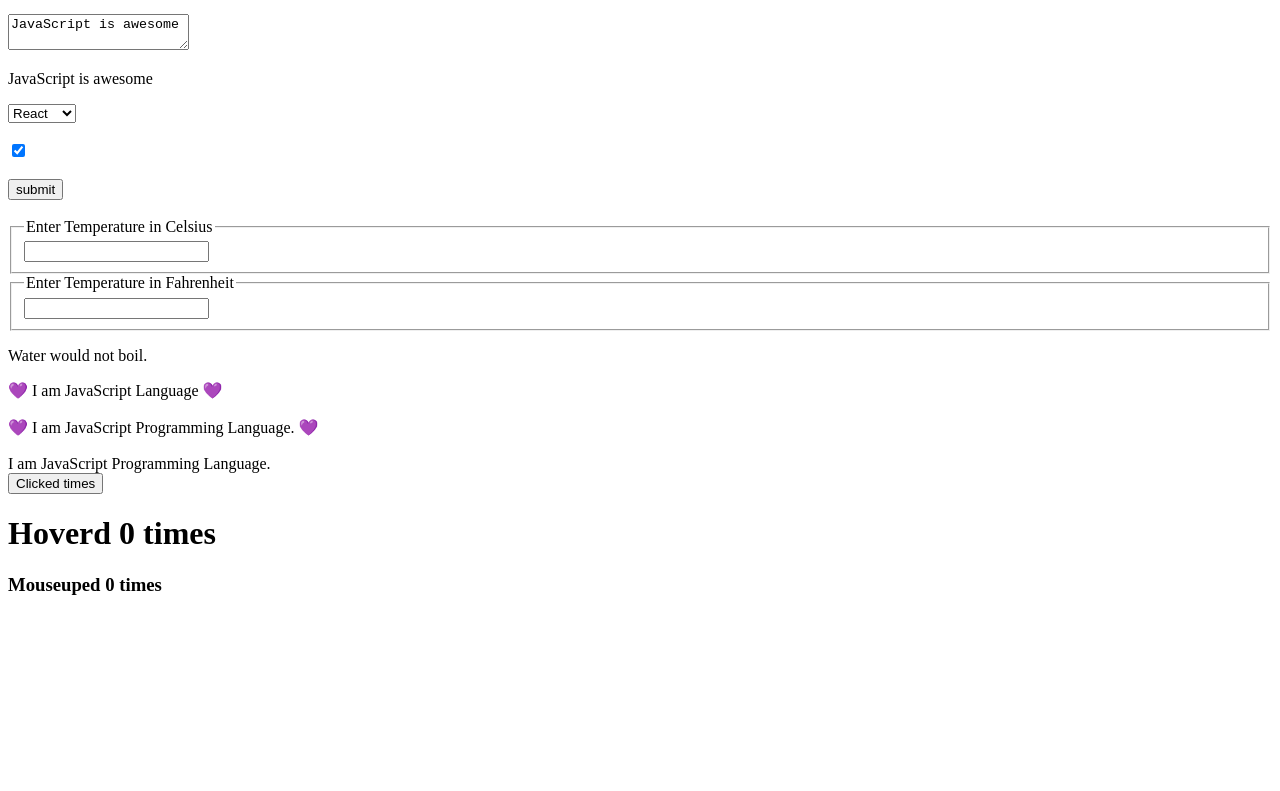
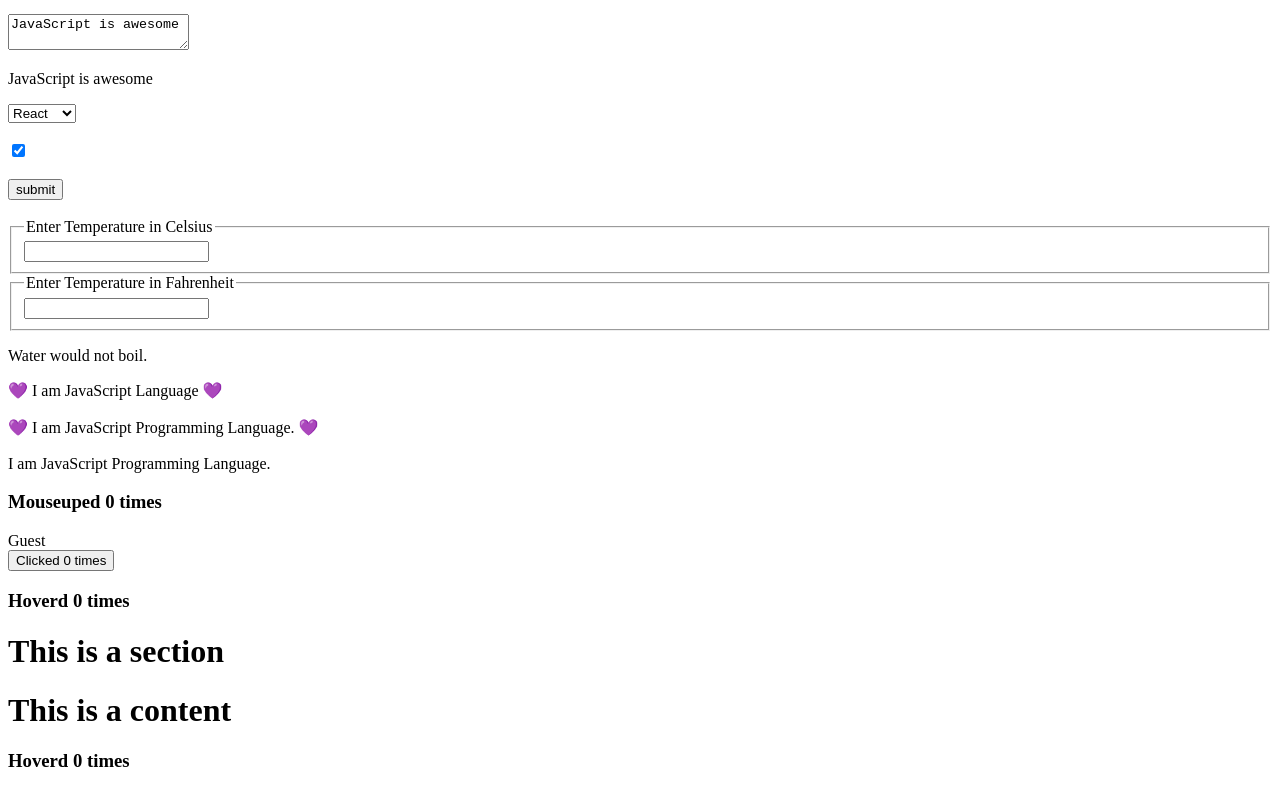
Before and after one commit to mostafijur014/myreact, a React (Create React App) app in the folder myreact/: page / in a window 1280 px wide. Shown: the part 946-1737 px from the top of the page. Before the commit the page ends 1560 px from the top, so only its background shows below. Built offline with nearby package versions, Linux system fonts and the light colour scheme.

Commit message:
Error Fixing for Render Props

```diff
--- a/myreact/src/App.js
+++ b/myreact/src/App.js
@@ -7,10 +7,13 @@ import Clocks from './components/Clock';
 import Bracket from './components/composition/Bracket';
 import Emoji from './components/composition/Emoji';
 import Text from './components/composition/Text';
+import Counter from './components/Counter';
 import Form from './components/Form';
 import HoverCounter from './components/HoverCounter';
 import Texts from './components/inheritance/Texts';
 import MouseUp from './components/MouseUp';
+import Section from './components/Section';
+import User from './components/User';
 
 function App() {
     const quantites = [1, 2, 3, 4, 5];
@@ -45,17 +48,28 @@ function App() {
                 <Text />
             </div>
             <div className="app">
-                <ClickCounter />
-                <HoverCounter />
+                {/* <ClickCounter />
+                <HoverCounter /> */}
                 <MouseUp />
-                {/* <User render={(isLoggedIn) => (isLoggedIn ? 'Mr Mostafijur' : 'Guest')} />
-                <Counter
-                    render={(counter, incrementCount) => (
-                        <ClickCounter counter={counter} incrementCount={incrementCount} />
+                <User render={(isLoggedIn) => (isLoggedIn ? 'Mr Mostafijur' : 'Guest')} />
+                <Counter>
+                    {(counter, incrementCount) => (
+                        <ClickCounter count={counter} incrementCount={incrementCount} />
                     )}
-                />
-                <Counter />
-                */}
+                </Counter>
+
+                <Counter>
+                    {(counter, incrementCount) => (
+                        <HoverCounter count={counter} incrementCount={incrementCount} />
+                    )}
+                </Counter>
+            </div>
+            <div className="apps">
+                {/* <Counter>
+                    {(counter, incrementCount)} => (
+                    <ClickCounter count={counter} incrementCount={incrementCount} />)
+                </Counter> */}
+                <Section />
             </div>
         </>
     );
--- a/myreact/src/components/ClickCounter.js
+++ b/myreact/src/components/ClickCounter.js
@@ -1,6 +1,9 @@
+/* eslint-disable no-undef */
 import React from 'react';
 // import withCounter from './HOC/withConter';
-export default class ClickCounter extends React.Component {
+// eslint-disable-next-line react/prefer-stateless-function
+// eslint-disable-next-line no-unused-vars
+export default function ClickCounter({ count, incrementCount }) {
     // state = {
     //     count: 0,
     // };
@@ -9,16 +12,14 @@ export default class ClickCounter extends React.Component {
     //     this.setState((prevState) => ({ count: prevState.count + 1 }));
     // };
 
-    render() {
     return (
         <div>
-                <button type="button" onClick={this.incrementCount}>
+            <button type="button" onClick={incrementCount}>
                 {' '}
-                    Clicked {this.count} times
+                Clicked {count} times
             </button>
         </div>
     );
-    }
 }
 
 // const ClickCounter = (props) => {
--- /dev/null
+++ b/myreact/src/components/Content.js
@@ -0,0 +1,15 @@
+import Counter from './Counter';
+import HoverCounter from './HoverCounter';
+
+export default function Content() {
+    return (
+        <div>
+            <h1>This is a content</h1>
+            <Counter>
+                {(counter, incrementCount) => (
+                    <HoverCounter count={counter} incrementCount={incrementCount} />
+                )}
+            </Counter>
+        </div>
+    );
+}
--- /dev/null
+++ b/myreact/src/components/Counter.js
@@ -0,0 +1,41 @@
+// import React from 'react';
+
+// class Counter extends React.Component {
+//     state = {
+//         count: 0,
+//     };
+
+//     incrementCount = () => {
+//         this.setState((prevState) => ({ count: prevState.count + 1 }));
+//     };
+
+//     render() {
+//         // const { render } = this.props;
+//         // const { count } = this.state;
+//         // eslint-disable-next-line no-shadow
+//         // const { count } = this.state;
+//         // return render(count, this.incrementCount);
+
+//         return <h1>Hello World</h1>;
+//     }
+// }
+// export default Counter;
+import React from 'react';
+
+class Counter extends React.Component {
+    state = {
+        count: 0,
+    };
+
+    incrementCount = () => {
+        this.setState((prevState) => ({ count: prevState.count + 1 }));
+    };
+
+    render() {
+        const { children } = this.props;
+        const { count } = this.state;
+        return children(count, this.incrementCount);
+        // return <h1>Hello World</h1>;
+    }
+}
+export default Counter;
--- a/myreact/src/components/HoverCounter.js
+++ b/myreact/src/components/HoverCounter.js
@@ -11,23 +11,53 @@
 //     );
 // };
 // export default withCounter(HoverCounter);
+// import React from 'react';
+// // import withCounter from './HOC/withConter';
+// export default class HoverCounter extends React.Component {
+//     state = {
+//         count: 0,
+//     };
+
+//     incrementCount = () => {
+//         this.setState((prevState) => ({ count: prevState.count + 1 }));
+//     };
+
+//     render() {
+//         const { count } = this.state;
+//         return (
+//             <div>
+//                 <h1 onMouseOver={this.incrementCount}> Hoverd {count} times</h1>
+//             </div>
+//         );
+//     }
+// }
+// import React from 'react';
+// // import withCounter from './HOC/withConter';
+// export default class HoverCounter extends React.Component {
+//     // state = {
+//     //     count: 0,
+//     // };
+
+//     // incrementCount = () => {
+//     //     this.setState((prevState) => ({ count: prevState.count + 1 }));
+//     // };
+
+//     render() {
+//         const { count } = this.state;
+//         return (
+//             <div>
+//                 <h1 onMouseOver={this.incrementCount}> Hoverd {count} times</h1>
+//             </div>
+//         );
+//     }
+// }
 import React from 'react';
 // import withCounter from './HOC/withConter';
-export default class HoverCounter extends React.Component {
-    state = {
-        count: 0,
-    };
-
-    incrementCount = () => {
-        this.setState((prevState) => ({ count: prevState.count + 1 }));
-    };
-
-    render() {
-        const { count } = this.state;
-        return (
-            <div>
-                <h1 onMouseOver={this.incrementCount}> Hoverd {count} times</h1>
-            </div>
-        );
-    }
+// eslint-disable-next-line react/prefer-stateless-function
+export default function HoverCounter({ count, incrementCount }) {
+    return (
+        <div>
+            <h3 onMouseOver={incrementCount}> Hoverd {count} times</h3>
+        </div>
+    );
 }
--- /dev/null
+++ b/myreact/src/components/Section.js
@@ -0,0 +1,10 @@
+import Content from './Content';
+
+export default function Section() {
+    return (
+        <div>
+            <h1>This is a section</h1>
+            <Content />
+        </div>
+    );
+}
```
Also changed, not shown: myreact/src/components/composition/Counter.js (deleted, +0 -19 lines), myreact/src/components/User.js (renamed from myreact/src/components/composition/User.js). Lines whose indentation alone changed are shown as unchanged.
